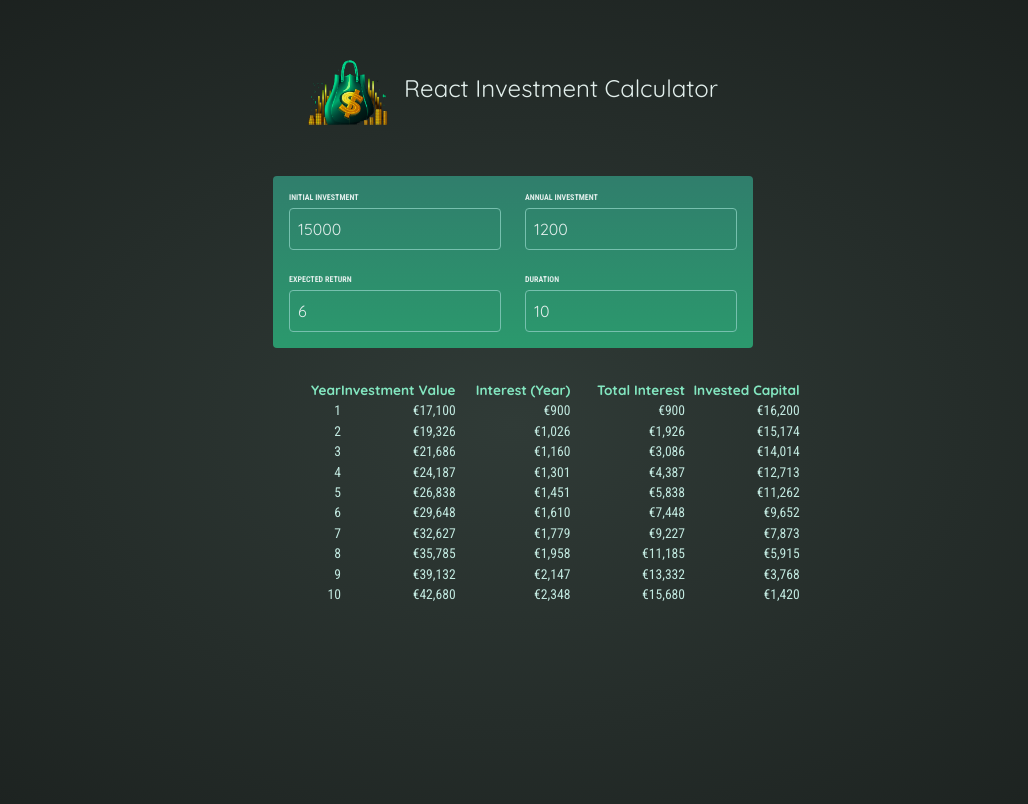
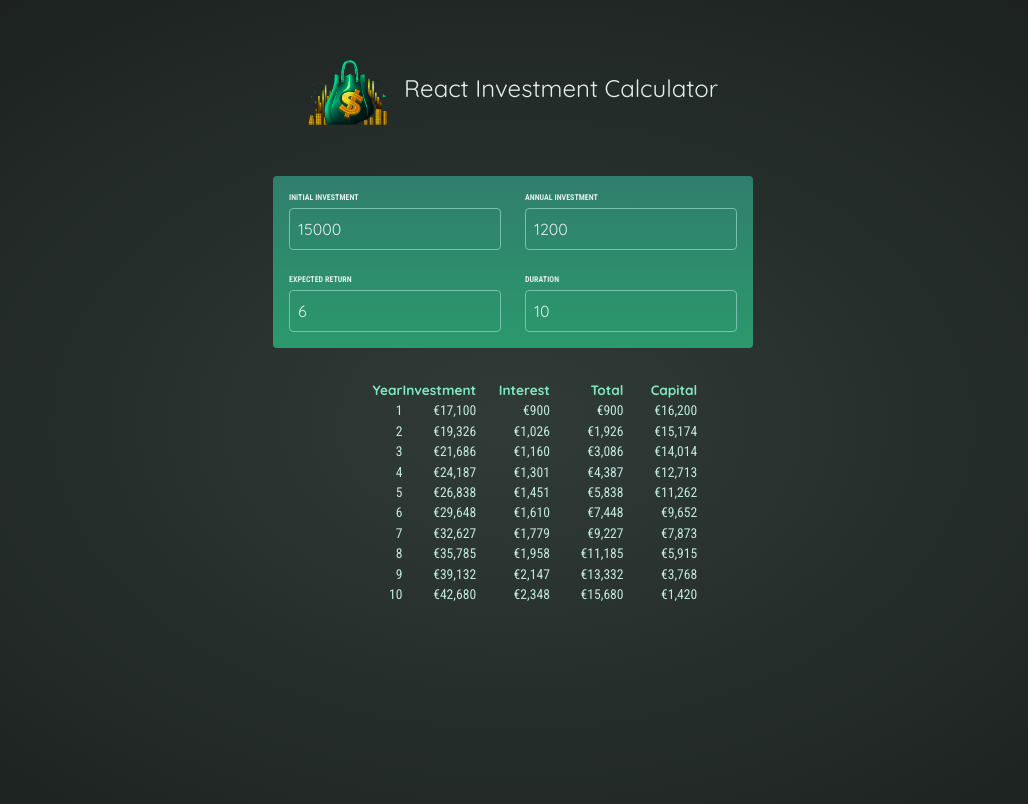
Before and after one commit to Sinadinakis/investment-app, a React (Vite) app: page / in a window 1280 px wide. Shown: the top 804 px of the page, without its empty margins (127-1155 px from the left). Built offline with nearby package versions, Linux system fonts and the light colour scheme.

Commit message:
chore: fix type issues

```diff
--- a/src/App.tsx
+++ b/src/App.tsx
@@ -3,8 +3,14 @@ import UserInput from "./components/UserInput.tsx";
 import Results from "./components/Results.tsx";
 import {useState} from "react";
 
+export type TypeUserInput = {
+    initialInvestment: number,
+    annualInvestment: number,
+    expectedReturn: number,
+    duration: number
+}
 function App() {
-    const [userInput, setUserInput] = useState({
+    const [userInput, setUserInput] = useState<TypeUserInput>({
         initialInvestment: 15000,
         annualInvestment: 1200,
         expectedReturn: 6,
@@ -13,12 +19,7 @@ function App() {
 
     const inputIsValid: boolean = userInput.duration >= 1;
 
-    function handleChange(inputIdentifier: string, newValue: {
-        initialInvestment: number,
-        annualInvestment: number,
-        expectedReturn: number,
-        duration: number
-    }) {
+    function handleChange(inputIdentifier: string, newValue: string) {
         setUserInput(prevUserInput => {
             return {
                 ...prevUserInput,
--- a/src/components/Header.module.css
+++ /dev/null
@@ -1,16 +0,0 @@
-.header {
-    text-align: center;
-    margin: 3rem auto;
-}
-
-
-.header img {
-    width: 5rem;
-    height: 5rem;
-    object-fit: contain;
-    background-color: transparent;
-}
-
-.header h1 {
-    font-size: 1.5rem;
-}
--- a/src/components/Header.tsx
+++ b/src/components/Header.tsx
@@ -1,9 +1,26 @@
-import classesHeader from './Header.module.css';
+import {styled} from "styled-components";
+
+const HeaderStyle = styled.header`
+    text-align: center;
+    margin: 3rem auto;
+
+    & img {
+        width: 5rem;
+        height: 5rem;
+        object-fit: contain;
+        background-color: transparent;
+    }
+
+    & h1 {
+        font-size: 1.5rem;
+    }
+
+`
 
 export default function Header() {
     return (
-        <header className={`${classesHeader.header} flex flex-row items-center justify-center gap-4`}>
+        <HeaderStyle className='flex flex-row items-center justify-center gap-4'>
             <img src="investment-calculator-logo.png" alt="logo"/>
             <h1 className="logo">React Investment Calculator</h1>
-        </header>)
+        </HeaderStyle>)
 }
--- a/src/components/Results.tsx
+++ b/src/components/Results.tsx
@@ -1,6 +1,8 @@
 import {calculateInvestmentResults, formatter} from "../util/investment.ts";
 import classes from './Results.module.css';
-export default function Results({ input }) {
+import {TypeUserInput} from "../App.tsx";
+
+export default function Results({ input } : { input: TypeUserInput }) {
     const resultData = calculateInvestmentResults(input);
     const initialInvestment = resultData[0].valueEndOfYear -  resultData[0].interest -  resultData[0].annualInvestment;
 
@@ -9,14 +11,14 @@ export default function Results({ input }) {
             <thead>
                 <tr>
                     <th>Year</th>
-                    <th>Investment Value</th>
-                    <th>Interest (Year)</th>
-                    <th>Total Interest</th>
-                    <th>Invested Capital</th>
+                    <th>Investment</th>
+                    <th>Interest</th>
+                    <th>Total</th>
+                    <th>Capital</th>
                 </tr>
             </thead>
             <tbody>
-                {resultData.map((yearData, index) => {
+                {resultData.map((yearData) => {
                     const totalInterest = (yearData.valueEndOfYear - yearData.annualInvestment * yearData.year) - initialInvestment;
                     const totalAmmountInvested = resultData[0].valueEndOfYear -  totalInterest;
 
--- a/src/components/UserInput.tsx
+++ b/src/components/UserInput.tsx
@@ -1,4 +1,5 @@
 import {styled} from 'styled-components';
+import {TypeUserInput} from "../App.tsx";
 
 const SectionInput = styled.section`
     padding: 1rem;
@@ -31,12 +32,7 @@ const Input = styled.input.withConfig({
 `;
 
 export default function UserInput({onChange, isValid, input}: {
-    input: {
-        initialInvestment: number,
-        annualInvestment: number,
-        expectedReturn: number,
-        duration: number
-    },
+    input: TypeUserInput,
     isValid: boolean,
     onChange: (key: string, value: string) => void,
 }) {
--- a/src/util/investment.ts
+++ b/src/util/investment.ts
@@ -1,15 +1,16 @@
-// This function expects a JS object as an argument
 // The object should contain the following properties
 // - initialInvestment: The initial investment amount
 // - annualInvestment: The amount invested every year
 // - expectedReturn: The expected (annual) rate of return
 // - duration: The investment duration (time frame)
+import {TypeUserInput} from "../App.tsx";
+
 export function calculateInvestmentResults({
   initialInvestment,
   annualInvestment,
   expectedReturn,
   duration,
-}) {
+}: TypeUserInput) {
   const annualData = [];
   let investmentValue = initialInvestment;
 
```
